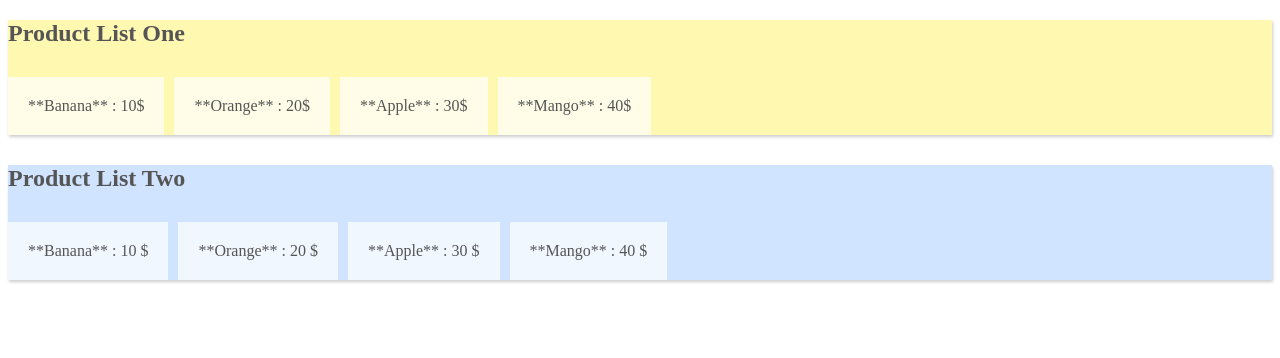
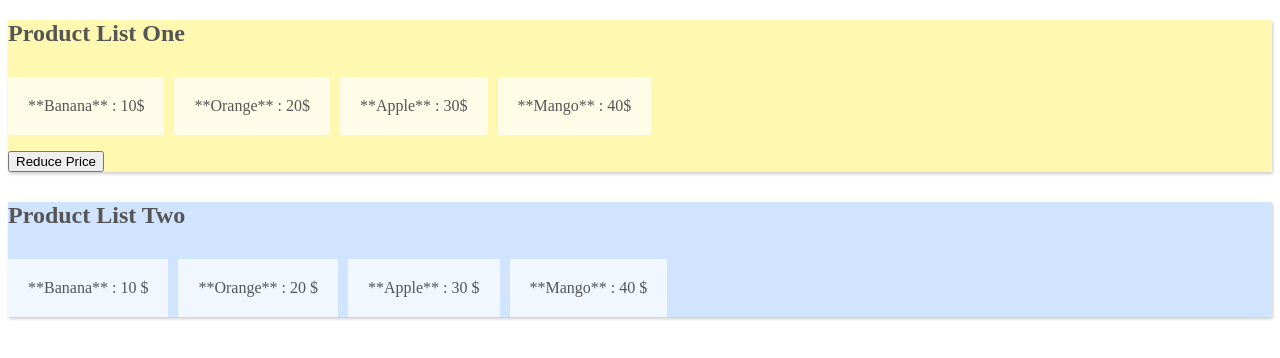
Before and after one commit to mridulsagar/vuex, a Vue app: page / in a window 1280 px wide. Shown: the top 358 px of the page. Built offline with nearby package versions, Linux system fonts and the light colour scheme.

Commit message:
Lesson 05: Mutations

```diff
--- a/src/components/ProductListOne.vue
+++ b/src/components/ProductListOne.vue
@@ -7,6 +7,7 @@
         :key="index"
       >{{ product.name }} : {{ product.price }}$</li>
     </ul>
+    <button v-on:click="reducePrice">Reduce Price</button>
   </div>
 </template>
 
@@ -18,6 +19,14 @@ export default {
     },
     saleProducts() {
       return this.$store.getters.saleProducts;
+    }
+  },
+  methods: {
+    reducePrice() {
+      /* this.$store.state.products.forEach(product => {
+        product.price -= 1;
+      }); */
+      this.$store.commit("reducePrice");
     }
   }
 };
--- a/src/store/store.js
+++ b/src/store/store.js
@@ -5,6 +5,7 @@ import Vuex from 'vuex';
 Vue.use(Vuex);
 
 export const store = new Vuex.Store({
+    strict: true,
     state: {
         products: [{
                 name: "Banana",
@@ -35,5 +36,12 @@ export const store = new Vuex.Store({
 
             return saleProducts;
         }
+    },
+    mutations: {
+        reducePrice: state => {
+            state.products.forEach(product => {
+                product.price -= 1;
+            });
+        }
     }
 })
```
